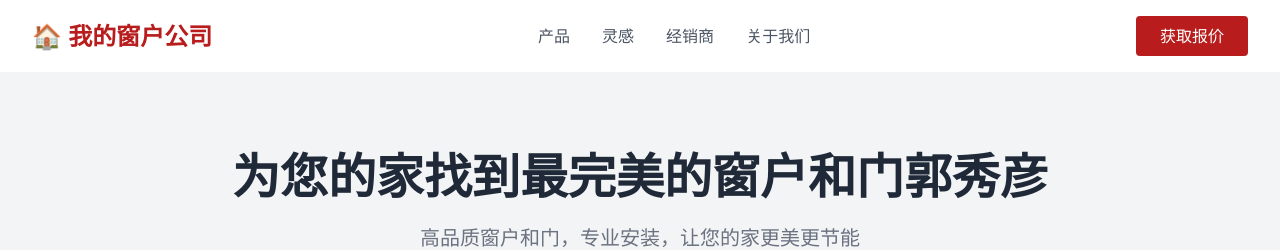
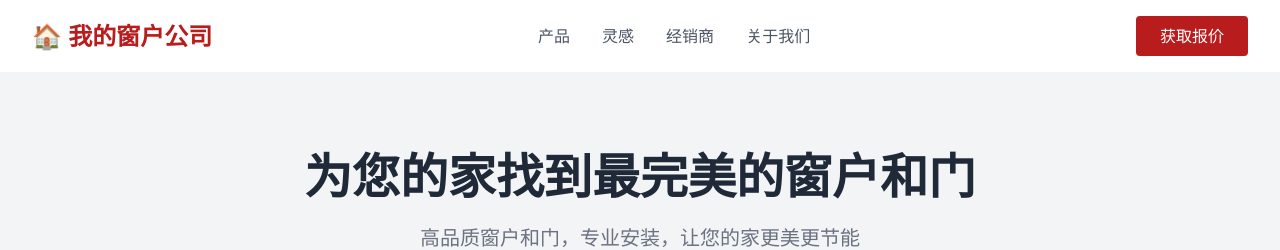
Before and after one commit to cengluandiezhang503-eng/my-window-website, a React (Create React App) app: page / in a window 1280 px wide. Shown: the top 250 px of the page. Built offline with nearby package versions, Linux system fonts and the light colour scheme; no server answers.

Commit message:
hero reads from database

```diff
--- a/src/Hero.js
+++ b/src/Hero.js
@@ -1,11 +1,24 @@
+import { useState, useEffect } from 'react';
+
 function Hero() {
+  const [content, setContent] = useState({
+    slogan: '为您的家找到最完美的窗户和门',
+    description: '高品质窗户和门，专业安装，让您的家更美更节能'
+  });
+
+  useEffect(() => {
+    fetch('https://window-server.onrender.com/api/content')
+      .then(res => res.json())
+      .then(data => setContent(data));
+  }, []);
+
   return (
     <div className="bg-gray-100 py-20 px-8 text-center">
       <h1 className="text-5xl font-bold text-gray-800 mb-6">
-        为您的家找到最完美的窗户和门郭秀彦
+        {content.slogan}
       </h1>
       <p className="text-xl text-gray-500 mb-10">
-        高品质窗户和门，专业安装，让您的家更美更节能
+        {content.description}
       </p>
       <button className="bg-red-700 text-white px-10 py-4 text-lg rounded hover:bg-red-800">
         立即获取免费报价
```
